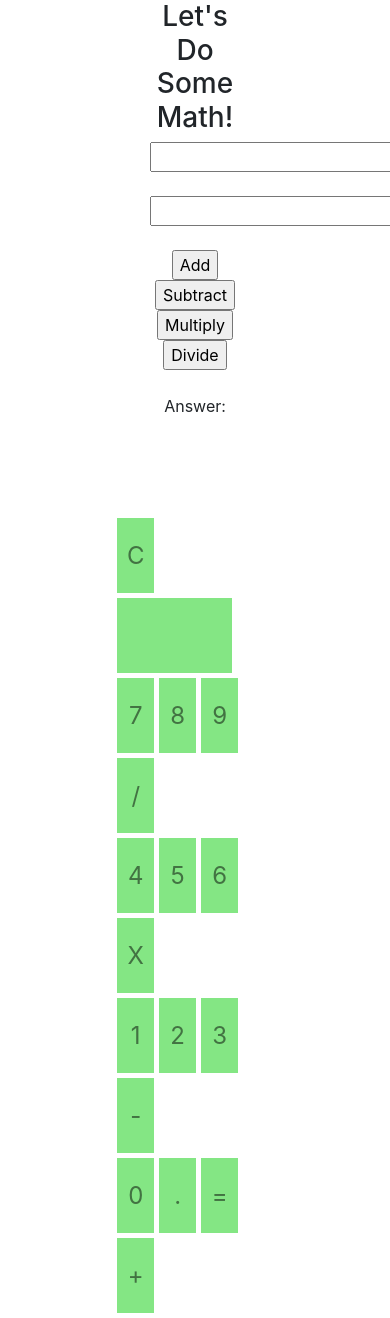
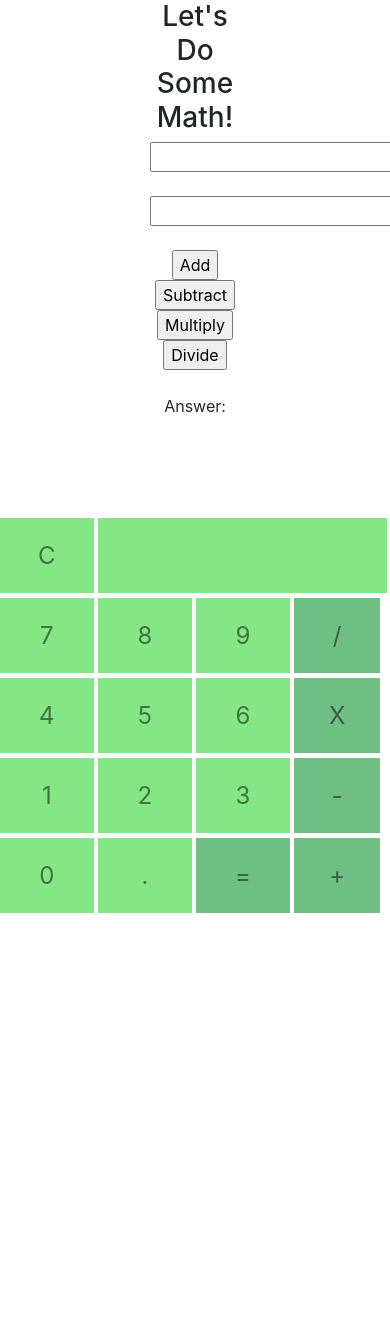
Before and after one commit to SamGrayson/calculator, a website: page index.html in a window 390 px wide. After the commit the page ends 1018 px from the top, so only its background shows below. Drawn offline with nearby package versions, Linux system fonts and the light colour scheme.

Commit message:
responsitized

```diff
--- a/styles.css
+++ b/styles.css
@@ -4,7 +4,7 @@
   text-align: center;
 }
 
-.calc2 button {
+.number {
   background-color: rgba(102, 224, 102,0.8);
   width: 24%;
   height: 75px;
@@ -14,6 +14,45 @@
   font-size: 24px;
   color: rgba(0, 0, 0, 0.5);
 }
+
+.function {
+  background-color: rgba(75, 175, 102,0.8);
+  width: 24%;
+  height: 75px;
+  margin: 0 0 5px 0;
+  padding: 0;
+  border: none;
+  font-size: 24px;
+  color: rgba(0, 0, 0, 0.5);
+}
+
+#clear  {
+  background-color: rgba(102, 224, 102,0.8);
+  width: 24%;
+  height: 75px;
+  margin: 0 0 5px 0;
+  padding: 0;
+  border: none;
+  font-size: 24px;
+  color: rgba(0, 0, 0, 0.5);
+}
+
+#equals {
+  background-color: rgba(75, 175, 102,0.8);
+  width: 24%;
+  height: 75px;
+  margin: 0 0 5px 0;
+  padding: 0;
+  border: none;
+  font-size: 24px;
+  color: rgba(0, 0, 0, 0.5);
+}
+
+#clear:hover, #equals:hover {
+  background-color: rgba(102, 224, 102,1);
+  border: 2px solid rgba(0, 0, 0, 0.5);
+}
+
 
 button:focus {
   outline: none;
@@ -50,5 +89,23 @@ button:hover {
 
 .calc2 {
   width: 40%;
-  margin: 0 auto;
+  margin: 0 auto 100px auto;
 }
+
+
+@media (max-width: 750px) {
+  .calc2 {
+    width: 80%;
+    margin: 0 auto 100px auto;
+  }
+}
+
+@media (max-width: 400px) {
+  .calc2 {
+    width: 100%;
+    margin: 0 auto 100px auto;
+  }
+  .function {
+    width: 22%;
+  }
+}
```
